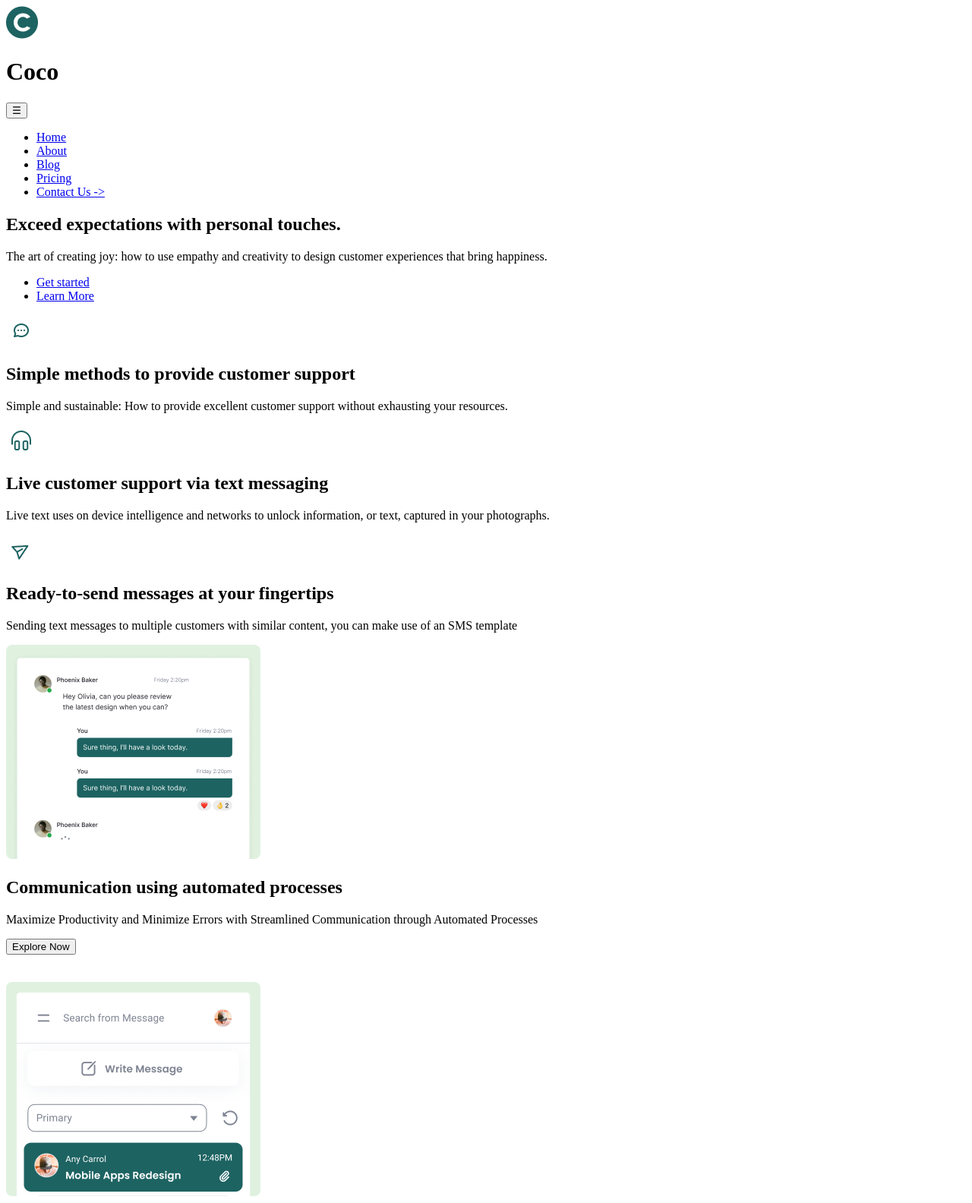
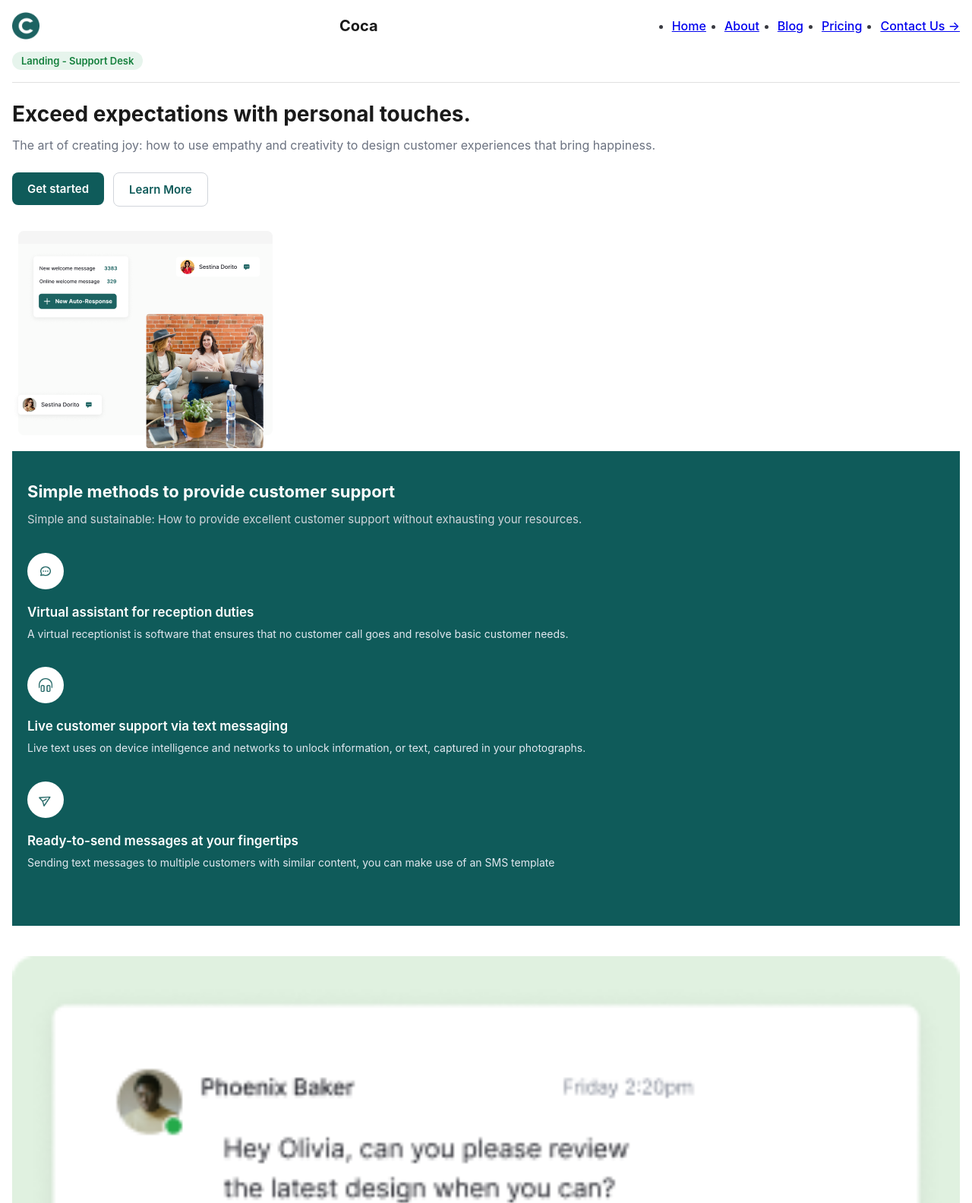
Before and after one commit to Gustavooookefne/Atividade_Font-end, a plain HTML site: page Coco/Home/index.html in a window 1280 px wide. Shown: the top 1584 px of the page at 76% size. Drawn offline with Linux system fonts and the light colour scheme; files whose address does not match are found by name.

Commit message:
GS-2 feat: Melhorando o meu CSS

```diff
--- a/Coco/Home/index.html
+++ b/Coco/Home/index.html
@@ -5,15 +5,16 @@
     <meta charset="UTF-8">
     <meta name="viewport" content="width=device-width, initial-scale=1.0">
     <title>Atividade fazer site Coco</title>
-    <link rel="stylesheet" href="/Home/style.css">
+    <link rel="stylesheet" href="/Coco/Home/style.css">
 
 </head>
 
+<!-- PARTE HEADER -->
 <body>
     <header class="header">
         <div class="container header-inner">
-            <img src="/Imagens/Group 33107.png" alt="">
-            <h1 class="logo">Coco</h1>
+            <img src="/Coco/Imagens/Group 33107.png" alt="">
+            <h1 class="logo">Coca</h1>
             <nav class="menu" aria-label="Menu Principal">
                 <div class="menu-mobile">
                     <button id="menu-toggle" aria-label="Abrir menu mobile">☰</button>
@@ -30,8 +31,11 @@
                 </div>
             </nav>
         </div>
+        <div class="header-information">
+            <p>Landing - Support Desk</p>
+        </div>
     </header>
-
+    <!-- PART 1 -->
     <main>
         <div class="hero">
             <div class="hero-Overlay">
@@ -43,38 +47,42 @@
                         <li><a href="#">Get started </a></li>
                         <li><a href="#">Learn More</a></li>
                     </ul>
-                    <div class="Menu">
-                        <nav>
-                            <div class="">
-
-                            </div>
-                        </nav>
+                    <img src="/Coco/Imagens/Content (1).png" alt="">
                 </div>
             </div>
         </div>
-        </div>
+        <!-- PART 2 -->
+        <section class="part1">
+         <div class="Menu-meio">
 
-        <div class="Menu">
-            <img src="/Imagens/Group 1171274752.png" alt="">
             <h2>Simple methods to provide customer support</h2>
             <p>Simple and sustainable: How to provide excellent customer support without exhausting your resources.</p>
         </div>
+        <div>
+            <img src="/Coco/Imagens/Group 1171274752.png" alt="">
+            <h2>Virtual assistant for reception duties</h2>
+            <p>A  virtual receptionist is software that ensures that no customer call goes and resolve basic customer needs.</p>
+        </div>
 
         <div>
-            <img src="/Imagens/Icon.png" alt="">
+            <img src="/Coco/Imagens/Icon.png" alt="">
             <h2>Live customer support via text messaging</h2>
             <p>Live text uses on device intelligence and networks to unlock information, or text, captured in your
                 photographs.</p>
         </div>
 
         <div>
-            <img src="/Imagens/Group 1171274754.png" alt="">
+            <img src="/Coco/Imagens/Group 1171274754.png" alt="">
             <h2>Ready-to-send messages at your fingertips</h2>
             <p>Sending text messages to multiple customers with similar content, you can make use of an SMS template</p>
         </div>
+        </section>
+
+        <!-- PART 3 -->
+        <section class="par2">
 
             <div class="Menu">
-            <img src="/Imagens/Illustrasi.png" alt="">
+                <img src="/Coco/Imagens/Illustrasi.png" alt="">
                 <h2>Communication using automated processes</h2>
                 <p>Maximize Productivity and Minimize Errors with Streamlined Communication through Automated Processes</p>
                 <button>Explore Now </button>
@@ -84,16 +92,27 @@
             <br>
 
             <div class="Menu">
-            <img src="/Imagens/Illustrasi (1).png" alt="">
+                <img src="/Coco/Imagens/Illustrasi (1).png" alt="">
                 <h2>Foster collaboration by using messaging</h2>
                 <p>Maximize Productivity and Minimize Errors with Streamlined Communication through Automated Processes</p>
                 <button>Explore Now </button>
             </div>
+
+        </section>
+
+
+        <br>
+        <br>
+
+       <section class="part3">
+
         <div class="Menu">
-            <h2>Trusted by a community of 50,000+ companies</h2>
+            <h2>Trusted by a community of <span class="color-h2">50,000+</span> companies</h2>
             <p>Join the Ranks of 50,000+ Companies Who Trust Our Expertise and Service</p>
-            <img src="/Imagens/Group 33120.png" alt="">
+            <img src="/Coco/Imagens/Group 33120.png" alt="">
         </div>
+       </section>
+
     </main>
 
     <footer class="footer">
@@ -104,7 +123,7 @@
           </div>
 
           <div class="cta-section">
-            <img src="/Imagens/Group 33107.png" alt="Logo C" />
+            <img src="/Coco/Imagens/Group 33107.png" alt="Logo C" />
             <h2>Ready to get started?</h2>
             <button class="get-started-btn">Get Started</button>
           </div>
@@ -125,9 +144,9 @@
         </div>
 
         <div class="footer-social">
-          <a href=""><img src="/Imagens/001-facebook.png" alt=""></a>
-          <a href=""><img src="/Imagens/Path.png" alt=""></a>
-          <a href=""><img src="/Imagens/004-instagram.png" alt=""></a>
+          <a href=""><img src="/Coco/Imagens/001-facebook.png" alt=""></a>
+          <a href=""><img src="/Coco/Imagens/Path.png" alt=""></a>
+          <a href=""><img src="/Coco/Imagens/004-instagram.png" alt=""></a>
 
         </div>
       </footer>
--- a/Coco/Home/style.css
+++ b/Coco/Home/style.css
@@ -1,3 +1,277 @@
+:root {
+    --primar-color: #FFFFFF;
+    --second-color: #393A40;
+    --third-color :#1D6362;
+}
+
+*{
+  margin: 0;
+  padding: 0;
+  box-sizing: border-box;
+}
+
+/* Fontes e cores base */
+body {
+  font-family: 'Inter', sans-serif;
+  background-color: #ffffff;
+  color: #1a1a1a;
+  padding: 0 16px;
+}
+
+/* HEADER */
+.header {
+  padding: 16px 0;
+  border-bottom: 1px solid #e0e0e0;
+}
+
+.header-inner {
+  display: flex;
+  align-items: center;
+  justify-content: space-between;
+}
+
+.header-inner img {
+  width: 36px;
+  height: 36px;
+}
+
+.logo {
+  font-size: 20px;
+  font-weight: 700;
+  color: #1a1a1a;
+  margin-left: 8px;
+}
+
+.menu-mobile button {
+  background: none;
+  border: none;
+  font-size: 24px;
+  cursor: pointer;
+}
+
+/* TAG Verde */
+.header-information p {
+  display: inline-block;
+  background-color: #e6f4ec;
+  color: #15803d;
+  font-size: 13px;
+  font-weight: 600;
+  padding: 4px 12px;
+  border-radius: 999px;
+  margin-top: 16px;
+}
+
+/* HERO */
+.hero {
+  margin-top: 24px;
+}
+
+.hero-Content h2 {
+  font-size: 28px;
+  font-weight: 700;
+  margin-bottom: 12px;
+}
+
+.hero-Content p {
+  font-size: 16px;
+  color: #6b7280;
+  margin-bottom: 24px;
+  line-height: 1.5;
+}
+
+/* BOTÕES */
+.hero-Content ul {
+  display: flex;
+  gap: 12px;
+  list-style: none;
+  padding-left: 0;
+  margin-bottom: 32px;
+}
+
+.hero-Content ul li a {
+  display: inline-block;
+  padding: 12px 20px;
+  font-weight: 600;
+  border-radius: 8px;
+  text-decoration: none;
+  font-size: 15px;
+  transition: all 0.2s ease;
+}
+
+.hero-Content ul li:first-child a {
+  background-color: #0f5b5a;
+  color: white;
+}
+
+.hero-Content ul li:last-child a {
+  background-color: transparent;
+  color: #0f5b5a;
+  border: 1px solid #d1d5db;
+}
+
+.part1 {
+  background-color: #0F5B5A;
+  color: white;
+  padding: 40px 20px;
+}
+
+/* Título central */
+.part1 .Menu-meio h2 {
+  font-size: 22px;
+  font-weight: 700;
+  margin-bottom: 12px;
+}
+
+.part1 .Menu-meio p {
+  font-size: 15px;
+  color: #d1d5db;
+  margin-bottom: 32px;
+  line-height: 1.6;
+}
+
+/* Cada item */
+.part1 > div:not(.Menu-meio) {
+  margin-bottom: 32px;
+}
+
+.part1 img {
+  width: 48px;
+  height: 48px;
+  background-color: white;
+  border-radius: 50%;
+  padding: 10px;
+  margin-bottom: 16px;
+}
+
+/* Título e parágrafo dos blocos */
+.part1 h2 {
+  font-size: 17px;
+  font-weight: 600;
+  margin-bottom: 8px;
+}
+
+.part1 p {
+  font-size: 14px;
+  color: #e2e8f0;
+  line-height: 1.6;
+}
+
+.par2 {
+  background-color: #ffffff;
+  padding: 40px 0px;
+  text-align: center;
+}
+
+
+/* Imagem da conversa (ex: chat do Phoenix Baker) */
+.par2 .Menu img {
+  width: 100%;
+  border-radius: 12px;
+  margin-bottom: 24px;
+}
+
+/* Título */
+.par2 .Menu h2 {
+  font-size: 22px;
+  font-weight: 700;
+  color: #1a1a1a;
+  margin-bottom: 12px;
+}
+
+/* Parágrafo */
+.par2 .Menu p {
+  font-size: 15px;
+  color: #6b7280;
+  line-height: 1.6;
+  margin-bottom: 24px;
+}
+
+/* Botão Explore Now */
+.par2 .Menu button {
+  background-color: #0f5b5a;
+  color: #ffffff;
+  font-size: 15px;
+  font-weight: 600;
+  padding: 12px 24px;
+  border: none;
+  border-radius: 8px;
+  cursor: pointer;
+  transition: background 0.3s ease;
+  display: inline-flex;
+  align-items: center;
+  gap: 8px;
+}
+
+/* Seta para a direita opcional (→) */
+
+.par2 .Menu button::after {
+  content: "→";
+  font-weight: 400;
+}
+
+/* Efeito hover */
+.par2 .Menu button:hover {
+  background-color: #0b4948;
+}
+
+
+.part3 {
+  background-color: #e6f4ec;
+  background-image: url(/Coco/Imagens/Companies\ \(1\).png);
+  background-size: cover;
+  text-align: center;
+  padding: 60px 20px;
+}
+
+.part3 .color-h2 {
+  color: var(--third-color);
+  font-weight: 700;
+}
+
+.part3 .Menu h2 {
+  font-size: 24px;
+  font-weight: 700;
+  color: #1a1a1a;
+  line-height: 1.4;
+  margin-bottom: 16px;
+}
+
+.part3 .Menu h2 span,
+.part3 .Menu h2 strong {
+  color: #0f5b5a;
+}
+
+.part3 .Menu p {
+  font-size: 15px;
+  color: #6b7280;
+  margin-bottom: 40px;
+  max-width: 320px;
+  margin-left: auto;
+  margin-right: auto;
+  line-height: 1.6;
+}
+
+.part3 .Menu img {
+  width: 100%;
+  max-width: 400px;
+  margin: 0 auto;
+  display: block;
+}
+
+
+
+
+#menu-toggle {
+  font-size: 2rem;
+  font-weight: bold;
+  border: 0;
+  background-color: var(--primar-color);
+}
+
+
+
+
+/* PARTE DO FOOTER */
 .footer {
     padding: 40px 20px;
     font-family: Arial, sans-serif;
@@ -76,6 +350,7 @@
     color: #1A1A1A;
     margin-bottom: 16px;
     line-height: 1.4;
+
   }
 
   .hero-section p {
@@ -85,6 +360,7 @@
     max-width: 360px;
     margin-left: auto;
     margin-right: auto;
+    text-align: center;
   }
 
   .explore-btn {
@@ -130,3 +406,32 @@
     border-radius: 8px;
     cursor: pointer;
   }
+
+
+/* Responsividade */
+@media (max-width: 375px) {
+  .menu-desktop {
+    display: none;
+  }
+}
+
+  @media (min-width: 1024px){
+    .menu-desktop{
+      display: block;
+    }
+
+    .menu-mobile{
+      display: none;
+    }
+    .menu-desktop ul{
+      display: flex;
+      flex-direction: row;
+      align-items: center;
+      gap: 1.5rem;
+      color: var(--second-color);
+   }
+
+   .menu-desktop ul a{
+      font-weight: 500;
+   }
+  }
```
Also changed, not shown: Coco/Imagens/Companies (1).png (added), Coco/Imagens/Companies.png (added), Coco/Imagens/Content (1).png (added), 1 other file. Lines whose indentation alone changed are shown as unchanged.
